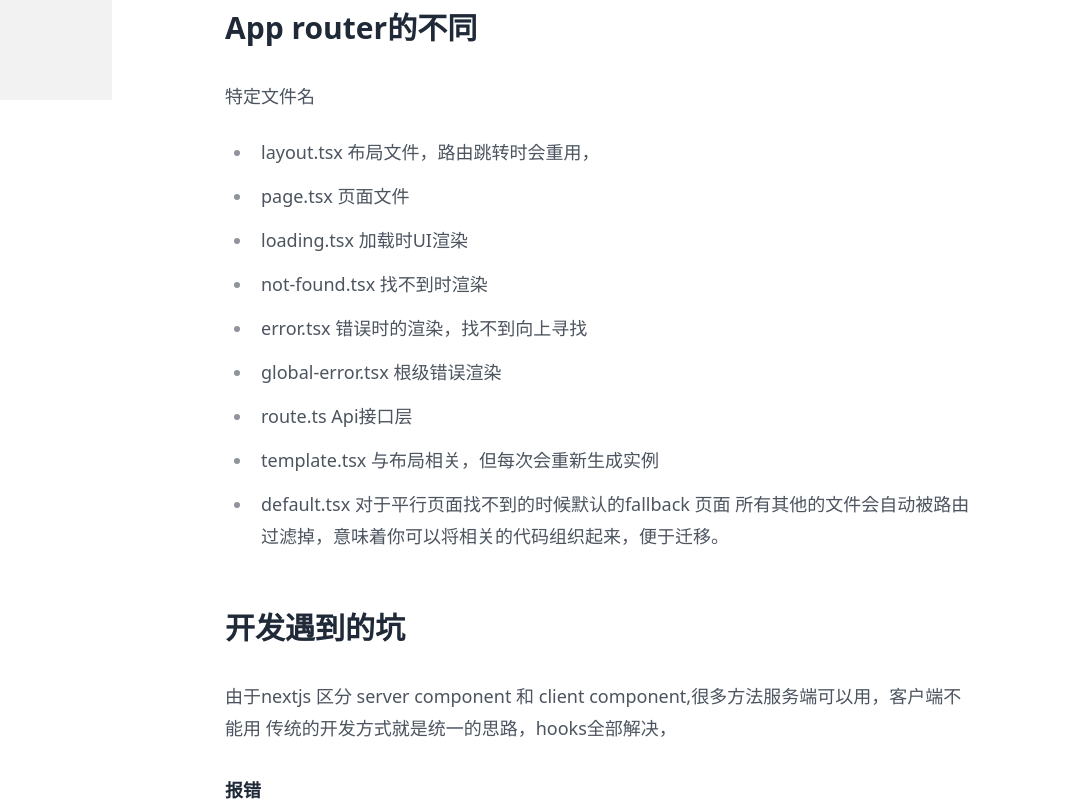
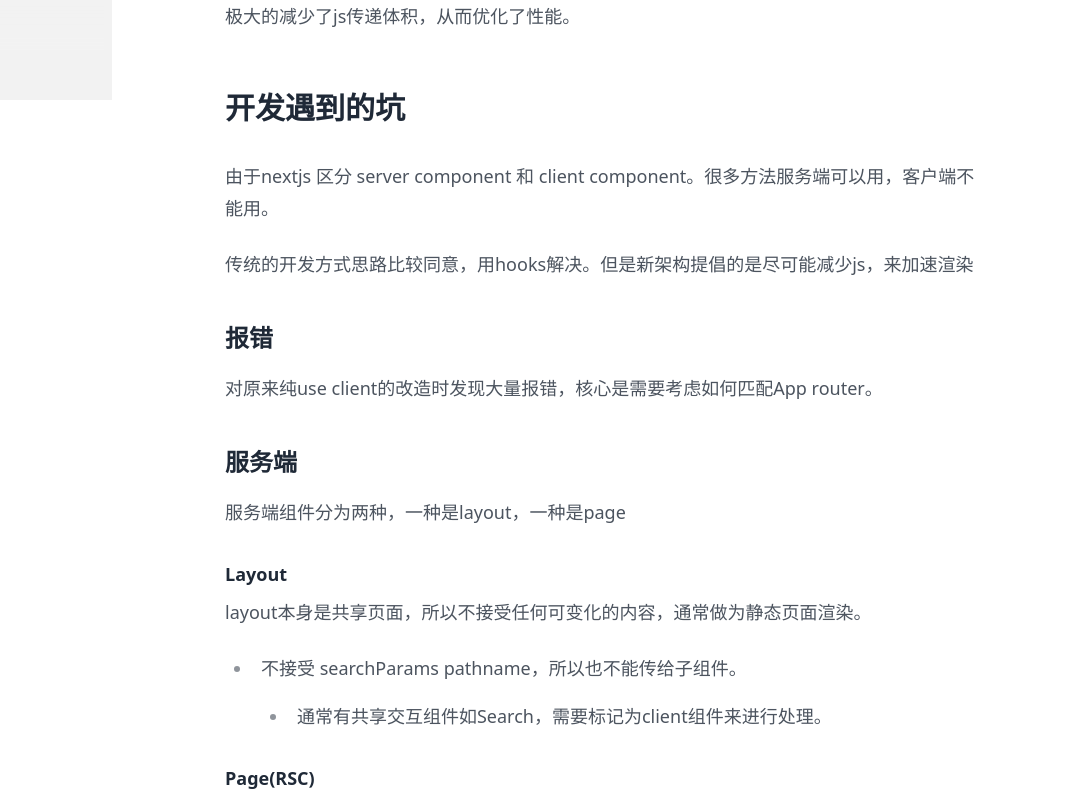
Before and after one commit to swliu920322/swliu920322.github.io, an Astro site: page /record/frontend/Nextjs-koa-redis.md in a window 1280 px wide. Shown: the part 700-1501 px from the top of the page, 192-1280 px from the left. Built offline with nearby package versions, Linux system fonts and the light colour scheme; Astro itself is replaced by a stand-in of ours.

Commit message:
doc: change the project desc

```diff
--- a/src/content/blog/frontend/Nextjs-koa-redis.md
+++ b/src/content/blog/frontend/Nextjs-koa-redis.md
@@ -6,7 +6,7 @@ heroImage: "/post_img.webp"
 tags: [ "前端" ]
 ---
 
-上个月跟着做了一个Nextjs + koa + redis的项目，和5年前比变化很大。
+最近跟着做了一个Nextjs + koa + redis的项目，和5年前比变化很大。
 
 - 新增AppRouter架构，通过React Server Component,性能更强了
 - 增加了Route的API处理方式，偏向全栈框架了。
@@ -17,35 +17,25 @@ tags: [ "前端" ]
 ## 介绍
 
 Nextjs是React的一个SSR框架，新升级了App router模式通过RSC进一步做了js加载的优化。
+
 主要就是将RSC组件拆出js bundle，然后传输html，js，css，先将html，css传输给浏览器渲染，等待js传输后，注水使页面可交互。
+
 极大的减少了js传递体积，从而优化了性能。
 
-## App router的不同
-
-特定文件名
-
-- layout.tsx 布局文件，路由跳转时会重用，
-- page.tsx 页面文件
-- loading.tsx 加载时UI渲染
-- not-found.tsx 找不到时渲染
-- error.tsx 错误时的渲染，找不到向上寻找
-- global-error.tsx 根级错误渲染
-- route.ts Api接口层
-- template.tsx 与布局相关，但每次会重新生成实例
-- default.tsx 对于平行页面找不到的时候默认的fallback 页面
-  所有其他的文件会自动被路由过滤掉，意味着你可以将相关的代码组织起来，便于迁移。
 
 ## 开发遇到的坑
 
-由于nextjs 区分 server component 和 client component,很多方法服务端可以用，客户端不能用
-传统的开发方式就是统一的思路，hooks全部解决，
+由于nextjs 区分 server component 和 client component。很多方法服务端可以用，客户端不能用。
 
-#### 报错
+传统的开发方式思路比较同意，用hooks解决。但是新架构提倡的是尽可能减少js，来加速渲染
 
+### 报错
 对原来纯use client的改造时发现大量报错，核心是需要考虑如何匹配App router。
 
 ### 服务端
+
 服务端组件分为两种，一种是layout，一种是page
+
 #### Layout
 layout本身是共享页面，所以不接受任何可变化的内容，通常做为静态页面渲染。
 - 不接受 searchParams pathname，所以也不能传给子组件。
@@ -85,7 +75,7 @@ layout本身是共享页面，所以不接受任何可变化的内容，通常
   - 尽可能使用服务端的Server Action来发起网络请求
 
 - Layout(RSC)
-  -纯静态开发，可以从cookie来取值
+  - 纯静态开发，可以从cookie来取值
 - Page(RSC)
   - 纯静态开发，可以从cookie,searchParams取值
   - 可以使用Suspend与fetch请求结合取值
@@ -98,13 +88,19 @@ layout本身是共享页面，所以不接受任何可变化的内容，通常
     - 直接使用自己的请求
 
 - Image 代替img渲染，会有更好的性能，可以设置渲染优先级
+-
 - Error
   - useSearchParams的client 组件必须包含在Suspense里，不然会导致整个页面变为客户端渲染
 
 ### 部署
+
 在 https://vercel.com/ 上可以直接部署
+
+## 总结
+做几个页面后很快适应了，最后lighthouse测下来性能也不错，做不同架构的项目，心态一定要转变。
+
+
 ### 参考文档
-
 - nextjs官网 https://nextjs.org/ react ssr库
 - tailwindcss官网 https://tailwindcss.com/ 原子化css，易于使用 修改
 - koa官网 https://koajs.com/ 轻量的node服务端框架，易于拓展。
```
